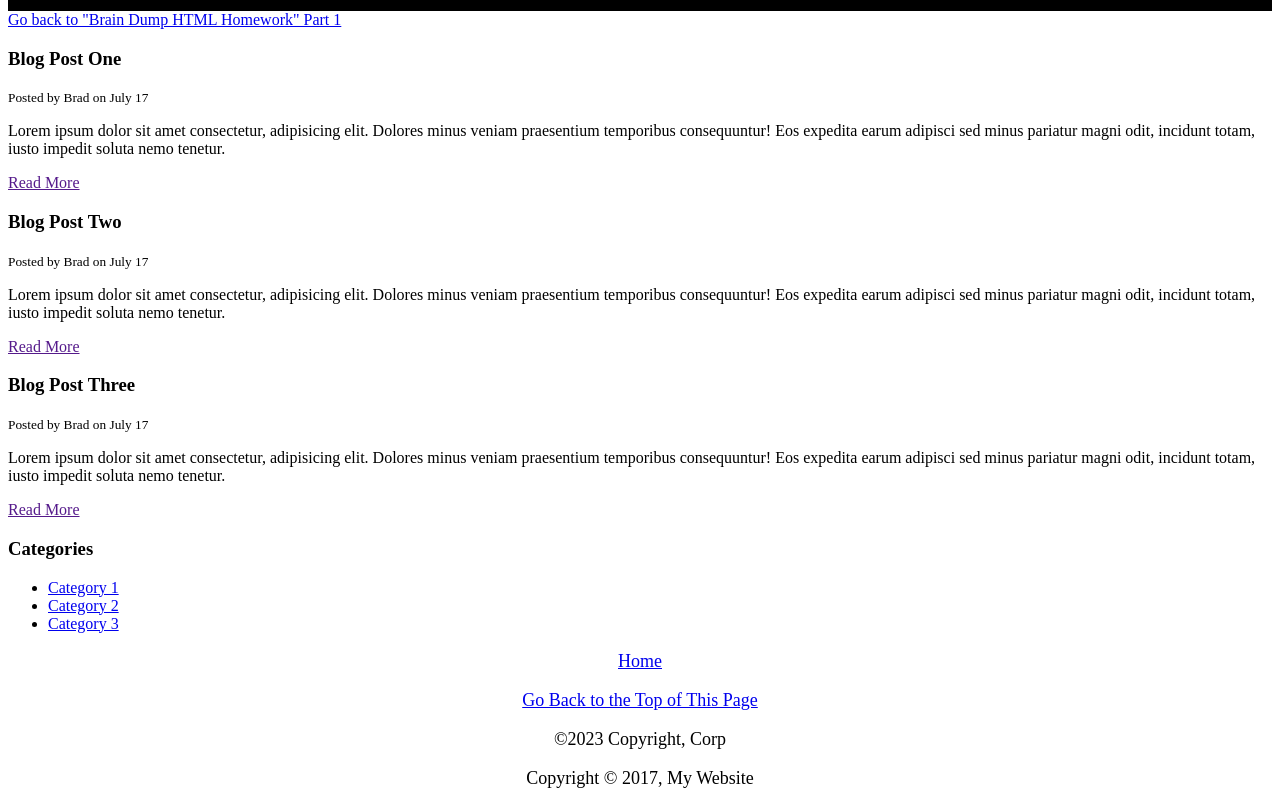
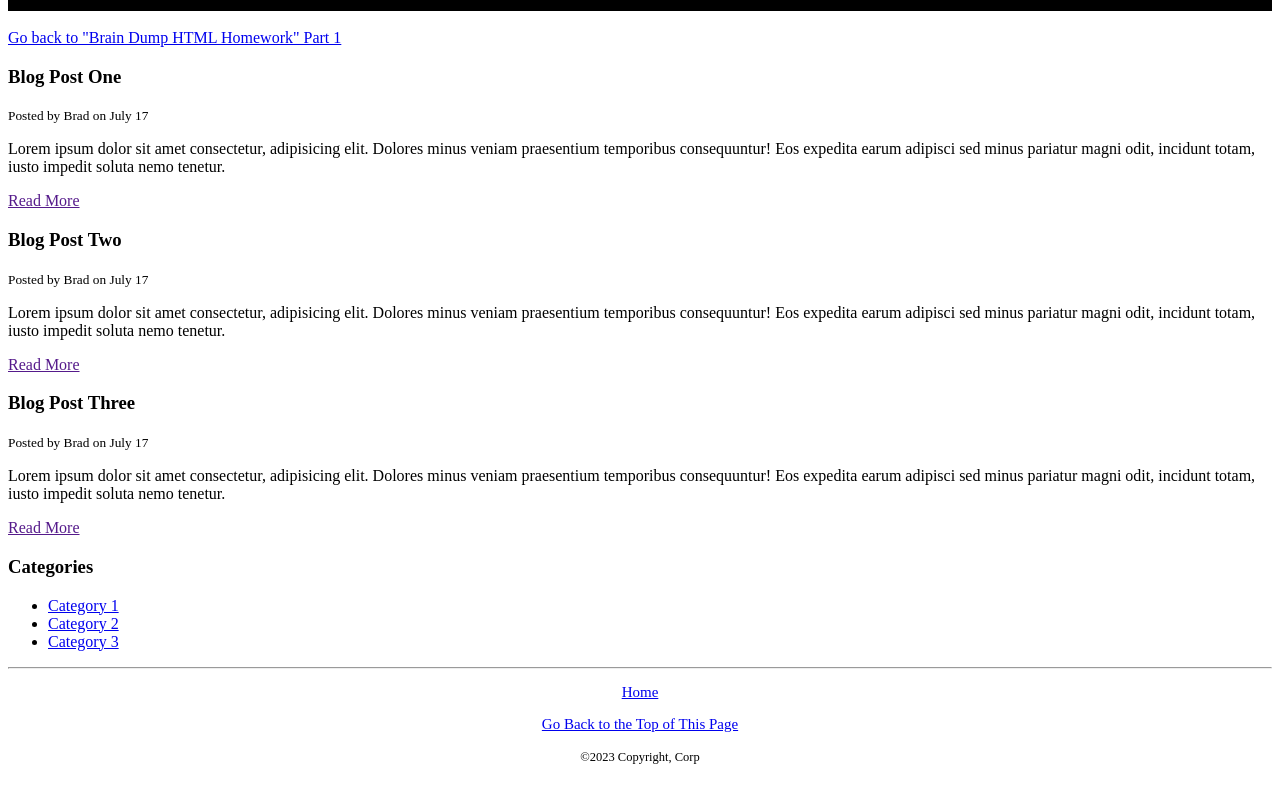
Before and after one commit to erincpaterson/erincpaterson.github.io, a plain HTML site: page hw.html/brain-dump-html/blog.html in a window 1280 px wide. Shown: the part 97-904 px from the top of the page. After the commit the page ends 877 px from the top, so only its background shows below. Drawn offline with Linux system fonts and the light colour scheme.

Commit message:
more fix

```diff
--- a/hw.html/brain-dump-html/blog.html
+++ b/hw.html/brain-dump-html/blog.html
@@ -23,6 +23,7 @@
         <h1>My Website</h1>
     </header>
 
+    <br>
     <a href="hwindex.html">Go back to "Brain Dump HTML Homework" Part 1</a>
 
     <section>
@@ -62,11 +63,13 @@
         </nav>
     </aside>
 
+    <hr>
     <footer id="main-footer">
+        <small>
             <p><a href="../../index.html">Home</a></p>
             <p><a href="#">Go Back to the Top of This Page</a></p>
-            <p>&copy;2023 Copyright, Corp</p>
-        <p>Copyright &copy; 2017, My Website</p>
+            <p><small>&copy;2023 Copyright, Corp</small></p>
+        </small>
     </footer>
 </body>
 </html>
```
Also changed, not shown: hw.html/brain-dump-css/hw2index.html (+1 -0 lines), hw.html/brain-dump-html/hwindex.html (+2 -3 lines), index.html (+3 -2 lines), bio.html (deleted).
